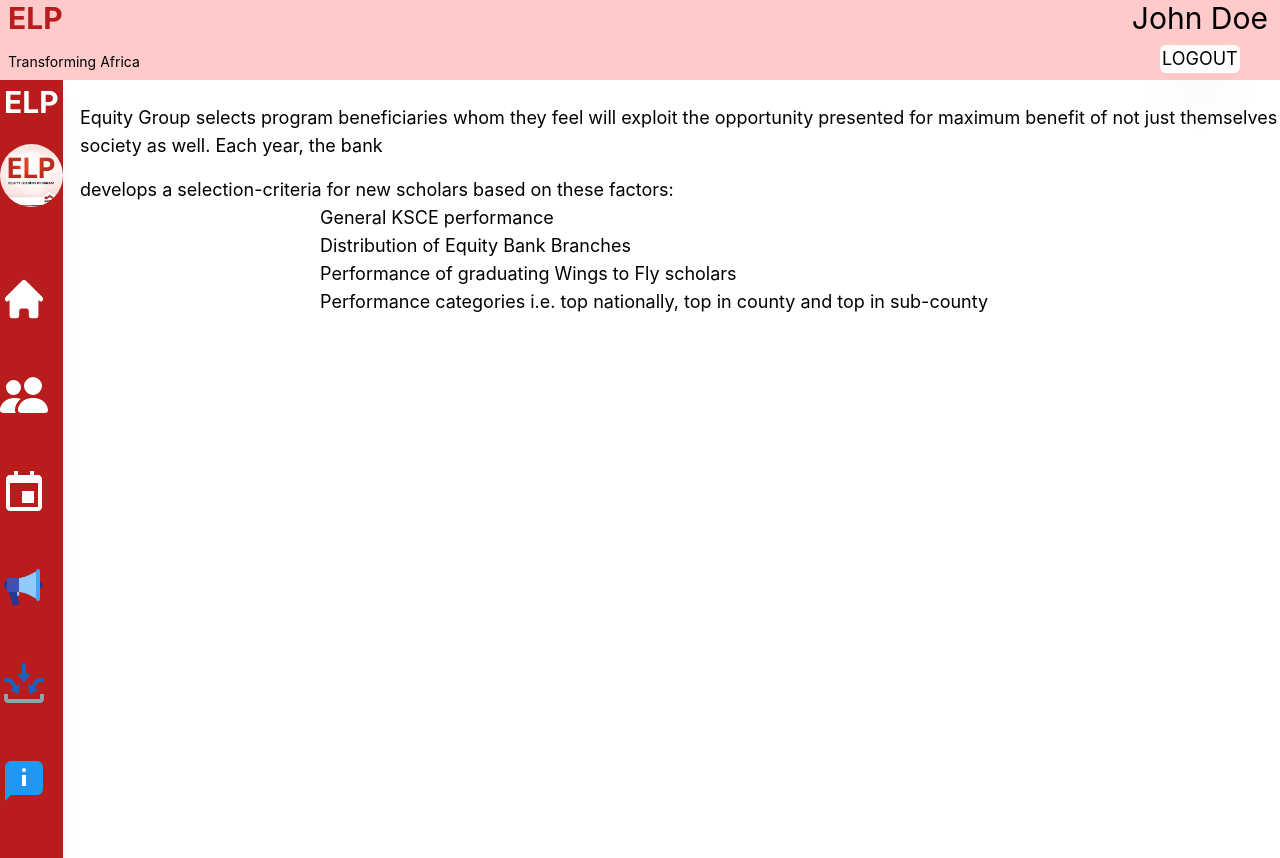
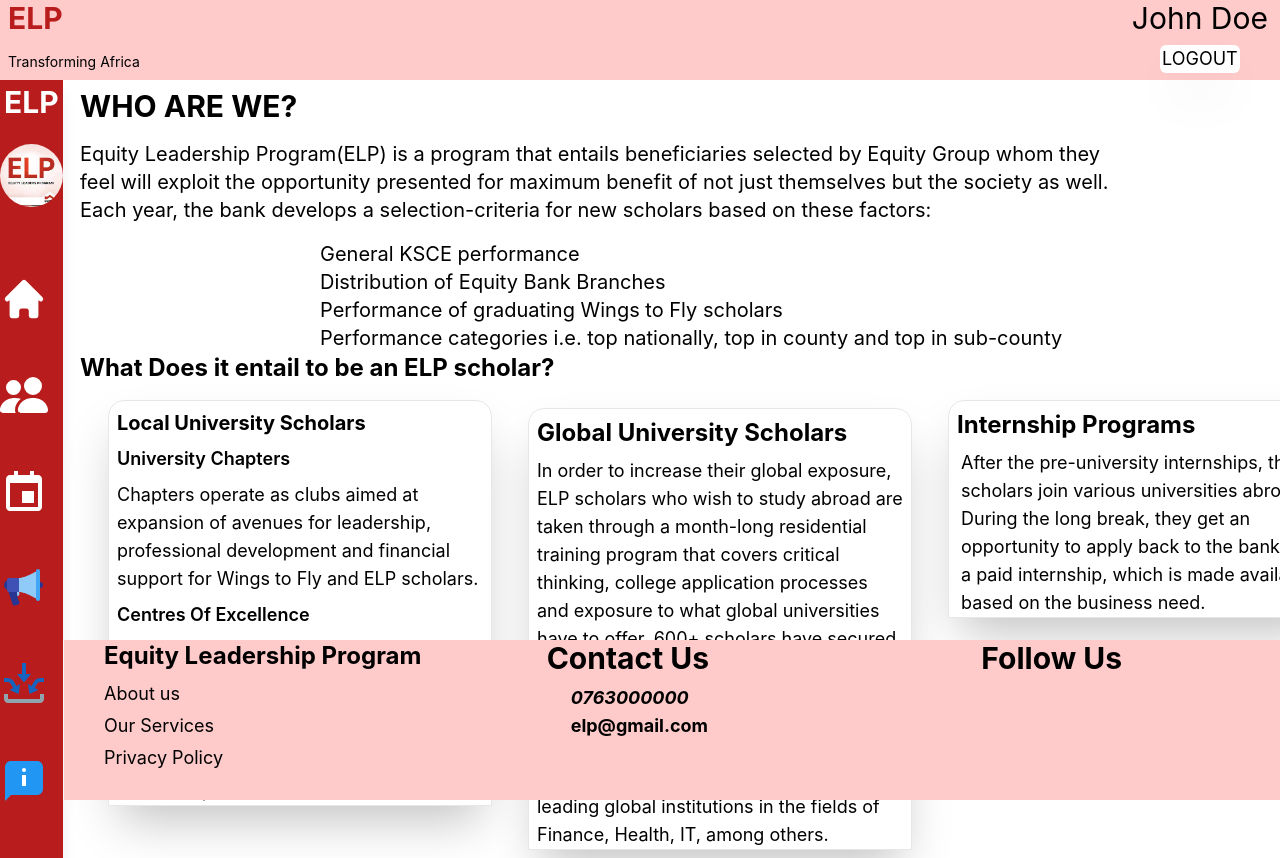
Before and after one commit to denisdelaki/elp-frontend, a React (Create React App) app: page /aboutus in a window 1280 px wide. Shown: the top 858 px of the page. Before the commit the page ends 800 px from the top, so only its background shows below. Built offline with nearby package versions, Linux system fonts and the light colour scheme.

Commit message:
Added more features and icons to the About Us page

```diff
--- a/src/Components/Aboutus.js
+++ b/src/Components/Aboutus.js
@@ -1,29 +1,90 @@
 import React from 'react';
-
+import { FiPhoneIncoming } from "react-icons/fi";
+import { AiOutlineMail } from "react-icons/ai";
 function Aboutus() {
   return (
     <div>
-          <p className="text-lg relative font-normal -mx-4 p-4 ">Equity Group selects program beneficiaries whom they feel
-             will exploit the opportunity presented for maximum benefit of
-             not just themselves but the society as well. Each year, the bank </p> <p className="text-lg font-normal">
-             develops a selection-criteria for new scholars based on these factors: </p>
-       <ul className="text-lg font-normal mx-60">
-        <li>General KSCE performance
-       </li>
-       <li>
-           Distribution of Equity Bank Branches
-           </li>
-           <li>
-           Performance of graduating Wings to Fly scholars
+      <h1 className="">WHO ARE WE?</h1>
+      <p className="text-xl relative font-normal -mx-4 p-4 w-10/12 ">
+        Equity Leadership Program(ELP) is a program that entails beneficiaries
+        selected by Equity Group whom they feel will exploit the opportunity
+        presented for maximum benefit of not just themselves but the society as
+        well. Each year, the bank develops a selection-criteria for new scholars
+        based on these factors:{" "}
+      </p>
+      <ul className="text-xl font-normal mx-60">
+        <li>General KSCE performance</li>
+        <li>Distribution of Equity Bank Branches</li>
+        <li>Performance of graduating Wings to Fly scholars</li>
+        <li>
+          Performance categories i.e. top nationally, top in county and top in
+          sub-county
         </li>
-        <li>
-        Performance categories i.e. top nationally, top in county and top in sub-county</li>
-        </ul>
+      </ul>
+      <h2 className="text-2xl">What Does it entail to be an ELP scholar?</h2>
+      <div className="flex justify-evenly mt-4 ">
+        <div className="text-lg font-normal h-max  w-96 shadow-2xl rounded-t-2xl border">
+          <h1 className="font-bold text-xl m-2">Local University Scholars </h1>
+          <h3 className="m-2 font-semibold"> University Chapters </h3>
+          <p className="mx-2">
+            Chapters operate as clubs aimed at expansion of avenues for
+            leadership, professional development and financial support for Wings
+            to Fly and ELP scholars.
+          </p>
+          <h3 className="font-semibold m-2"> Centres Of Excellence</h3>
+          <p className="mx-2">
+            Centre of excellence is a highly competitive program in which the
+            bank provides mentorship to successful applicants for one term each
+            year. ELP Scholars offer academic and value-based mentorship to the
+            selected COE centres.
+          </p>
+        </div>
+        <div className="text-lg font-normal h-max shadow-2xl rounded-t-2xl border w-96 m-2 ">
+          <h1 className="font-bold text-2xl m-2">Global University Scholars</h1>
+          <p className="mx-2">
+            In order to increase their global exposure, ELP scholars who wish to
+            study abroad are taken through a month-long residential training
+            program that covers critical thinking, college application processes
+            and exposure to what global universities have to offer. 600+
+            scholars have secured admission in over 130 leading global
+            universities across 25 different countries including Ivy league
+            universities. ELP graduates from these institutions have proceeded
+            to have fulfilling careers in leading global institutions in the
+            fields of Finance, Health, IT, among others.
+          </p>
+        </div>
+        <div className="text-lg font-normal h-max w-96  shadow-2xl rounded-t-2xl border">
+          <h1 className="font-bold text-2xl m-2"> Internship Programs</h1>
+          <p className="mx-3">
+            After the pre-university internships, the scholars join various
+            universities abroad. During the long break, they get an opportunity
+            to apply back to the bank for a paid internship, which is made
+            available based on the business need.{" "}
+          </p>
+        </div>
+      </div>
+      <div className=" fixed bottom-0 -z-0 h-40 bg-red-200 w-screen -mx-4 grid grid-cols-3  ">
+        <div className="mx-10">
+          <h3 className="text-2xl">Equity Leadership Program</h3>
+          <ul className="text-lg font-normal my-2 ">
+            <li className="cursor-pointer my-1">About us</li>
+            <li className="cursor-pointer my-1">Our Services</li>
+            <li className="cursor-pointer my-1">Privacy Policy</li>
+          </ul>
+        </div>
         <div>
-          <div></div>
-          <div></div>
+          <h3 className="mx-14">Contact Us</h3>
+          <ul className='text-lg mx-20 my-2'>
+            <i>{FiPhoneIncoming} 0763000000</i>
+            <li>{AiOutlineMail} elp@gmail.com</li>
+            <li></li>
+          </ul>
         </div>
+        <div className="mx-16">
+          <h3>Follow Us</h3>
+        </div>
+      </div>
     </div>
-  )
+  );
 }
 export default Aboutus
```
